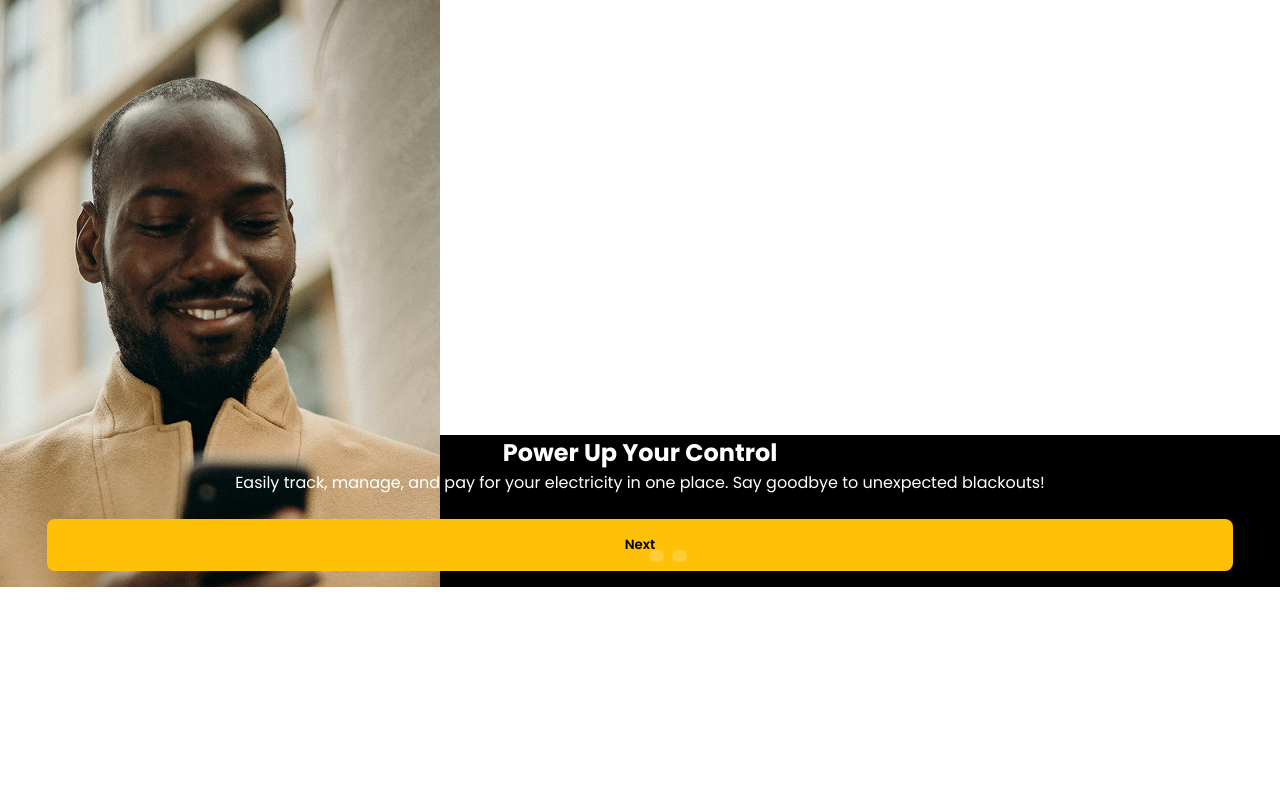
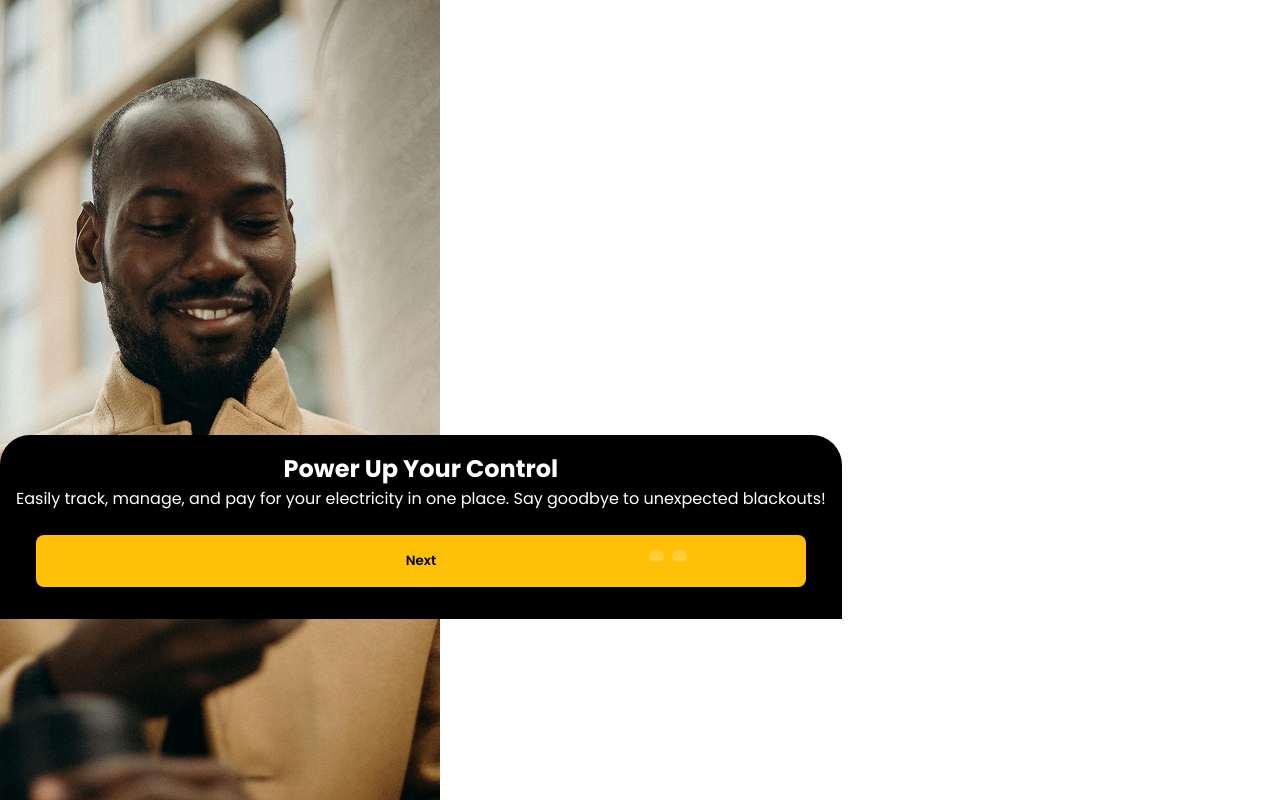
Before and after one commit to mrauthentik/pawa, a React (Vite) app in the folder pawa-sure/: page /onboarding in a window 1280 px wide. Shown: the top 800 px of the page. Built offline with nearby package versions, Linux system fonts and the light colour scheme.

Commit message:
feat: enhance onboarding slider styles and functionality; adjust text box padding and add button navigation

```diff
--- a/pawa-sure/src/App.css
+++ b/pawa-sure/src/App.css
@@ -365,10 +365,17 @@ button:active{
 
 .text-box{
    margin-top: -33rem;
-   padding: 0 1rem;
+   padding: 1rem 1rem;
    color: white;
    text-align: center;
    background-color: black !important;
+   z-index: 100;
+   position:absolute;
+   border-top-left-radius: 30px;
+   border-top-right-radius: 30px;
+    h2{
+        font-size: 24px;
+    }
 }
 
 /* Custom Swiper Pagination */
--- a/pawa-sure/src/Components/onBoardingSlider.tsx
+++ b/pawa-sure/src/Components/onBoardingSlider.tsx
@@ -1,12 +1,13 @@
-import React from "react";
+import {useRef}from "react";
 import { Swiper, SwiperSlide } from "swiper/react";
-import { Link, useNavigate } from "react-router-dom";
+import { useNavigate } from "react-router-dom";
 import 'swiper/css'
 import 'swiper/css/pagination'
 import { Pagination,  } from "swiper/modules";
 import img1 from '../assets/images/slide1.png'
 import img2 from '../assets/images/slide4.png'
 import img3 from '../assets/images/slide3.png'
+import SwiperClass from "swiper";
 
 const slides = [
   {
@@ -31,15 +32,28 @@ const slides = [
 
 const OnboardingSlider = () => {
     const navigate = useNavigate()
+    const swiperRef = useRef<SwiperClass | null>(null)
   return (
     <Swiper pagination={{ clickable: true }} modules={[Pagination]} className="mySwiper">
       {slides.map((slide, index) => (
-        <SwiperSlide key={index} className="flex flex-col items-center justify-center">
+        <SwiperSlide key={index} className="flex flex-col items-center justify-center relative">
           <img src={slide.image} alt={slide.title} className="w-full h-60 object-cover" />
           <div className="p-4 bg-black-500 text-white text-center rounded-t-2xl text-box">
-            <h2 className="text-xl font-bold">{slide.title}</h2>
-            <p className="text-sm mt-2">{slide.description}</p>
-            <button className="mt-4 bg-yellow-500 text-black px-6 py-2 rounded-lg">{slide.buttonText}</button>
+            <h2 className=" font-bold">{slide.title}</h2>
+            <p className=" mt-2">{slide.description}</p>
+            <button
+                className="mt-4 bg-yellow-500 text-black px-6 py-2 rounded-lg"
+                onClick={()=> {
+                    if(index === slides.length - 1){
+                        navigate('/signin');
+                    }else{
+                        swiperRef.current?.slideNext()
+                    }
+                    console.log('button is clicked')
+                }}
+           >
+                {slide.buttonText}
+            </button>
           </div>
         </SwiperSlide>
       ))}
```
